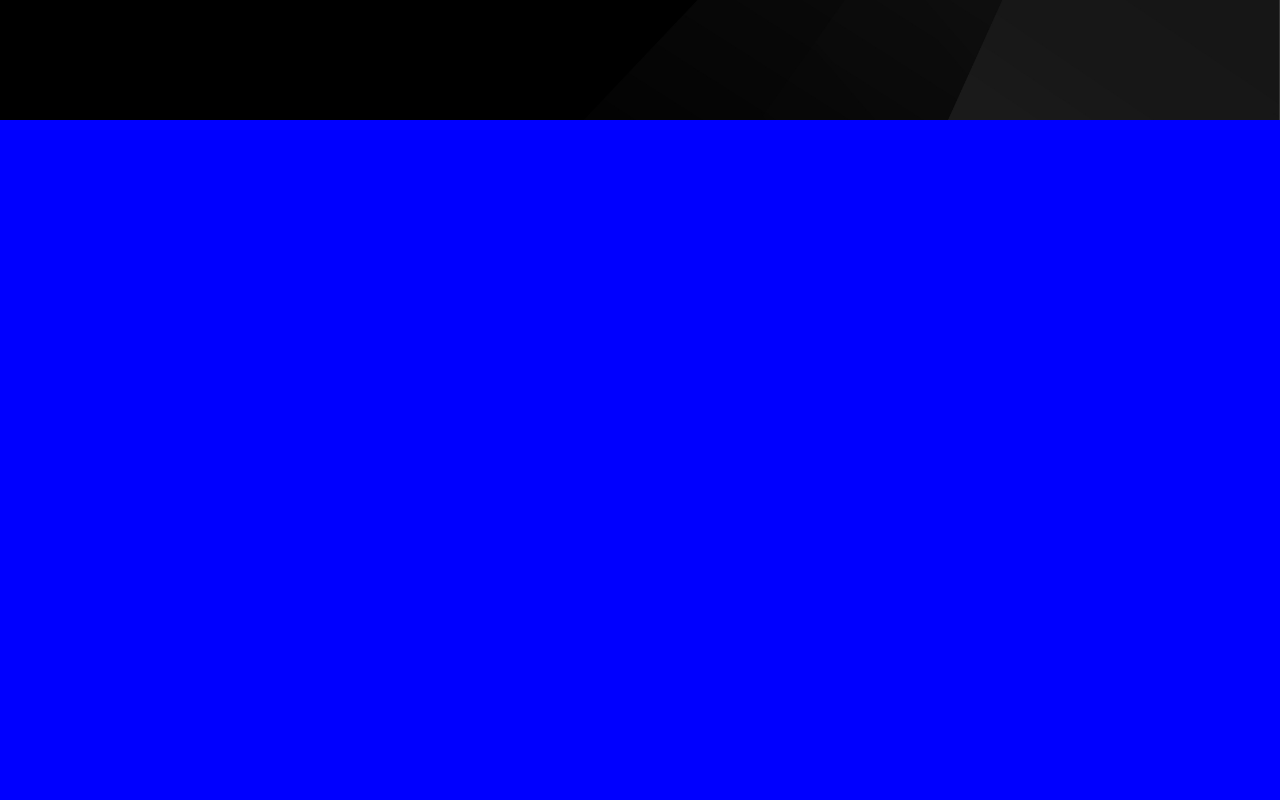
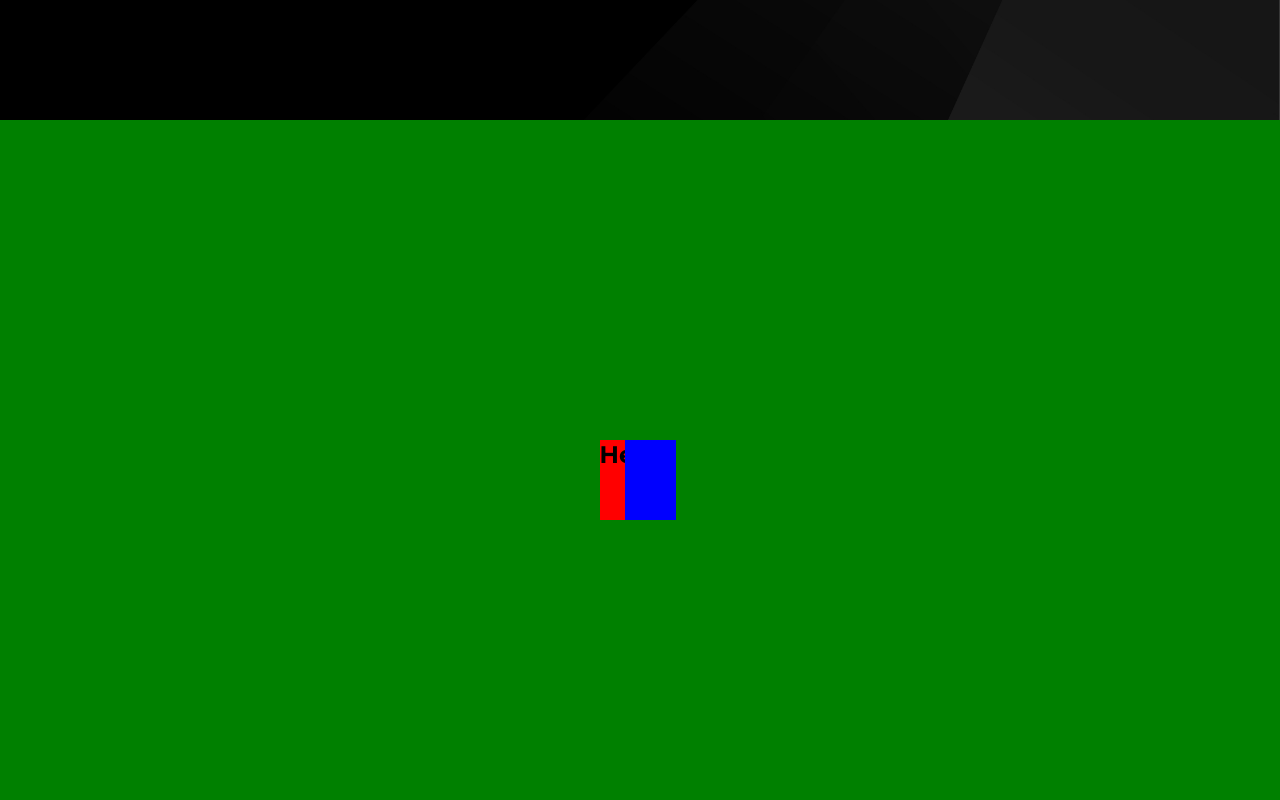
Before and after one commit to VimukthiMaduwantha/ccSoftware, a React (Create React App) app in the folder web_site/: page / in a window 1280 px wide. Shown: the part 680-1480 px from the top of the page. Built offline with nearby package versions, Linux system fonts and the light colour scheme; a web font is replaced by a local one.

Commit message:
new home

```diff
--- a/web_site/src/App.css
+++ b/web_site/src/App.css
@@ -113,3 +113,18 @@ section {
   transform: scale(1.01);
   transition: transform 0.5s ease;
 }
+
+
+.teamImage {
+  width: 300px;
+  height: 350px;
+  aspect-ratio: 3 / 2;
+  object-fit: cover;
+  transition: transform 0.3s ease-in-out;
+
+}
+
+.teamImage:hover {
+  transform: scale(1.05);
+
+}
--- a/web_site/src/pages/Home.js
+++ b/web_site/src/pages/Home.js
@@ -6,6 +6,7 @@ import back1 from '../images/tm.jpg'
 import back2 from '../images/huji23.jpg'
 import menu from '../images/n.png'
 import bloommark from '../images/bloommark.png'
+import homeBack from '../images/homeBack.jpg'
 
 
 function Home() {
@@ -17,9 +18,37 @@ function Home() {
             <div>
                 <BackgroundImage />
             </div>
-            <section className='section' style={{ background: 'blue' }}>
+            <section className='section'
+                style={{
+                    backgroundImage: `url(${homeBack})`,
+                    backgroundSize: 'cover',
+                    backgroundRepeat: 'no-repeat',
+                    backgroundPosition: 'center',
+                }}
+            >
+                <Box sx={{ display: 'flex', justifyContent: 'center', alignItems: "center", height: 'calc(100vh - 80px)', background: 'green' }}>
+                    <div >
+                        <Grid container sx={{ width: '95%' }}>
+                            <Grid item md={4} xs={12} sx={{ height: '10vh', background: 'red', }}>
+                                <h1>Hell</h1>
+                            </Grid>
+                            <Grid item md={8} xs={12} sx={{ height: '10vh', background: 'blue' }}>
+                                <Grid container spacing={2}>
+                                    <Grid item md={4} xs={4}>
 
-            </section>
+                                    </Grid>
+                                    <Grid item md={4} xs={4}>
+
+                                    </Grid>
+                                    <Grid item md={4} xs={4}>
+
+                                    </Grid>
+                                </Grid>
+                            </Grid>
+                        </Grid>
+                    </div>
+                </Box>
+            </section >
             <section className='section' style={{ background: 'red' }}>
 
             </section>
@@ -121,7 +150,7 @@ function Home() {
                             <Typography sx={{ color: 'white', fontFamily: "Montserrat, sans-serif", fontWeight: '500', fontSize: { md: '80px', xs: '70px' } }}>Let's Start</Typography>
                             <Typography sx={{ color: 'white', fontFamily: "Montserrat, sans-serif", fontWeight: '700', fontSize: { md: '20px', xs: '16px' } }}>Empowering businesses through custom software solutions. Your success, our code. #CCSoftwareSolutions</Typography>
                             <br />
-                            <a className="btnContact" href="/contactus">Contact Us</a>
+                            <a className="btnContact" href="/contactus">Get In Touch</a>
                         </div>
                     </Box>
                 </center>
--- a/web_site/src/pages/Team.js
+++ b/web_site/src/pages/Team.js
@@ -48,23 +48,21 @@ function Team() {
                         {teamMembers.map((e, i) => (
                             <Grid item md={3} xs={12} sx={{ display: 'flex', justifyContent: 'center', alignItems: 'center' }}>
                                 <Card sx={{
-                                    width: '300px', height: '400px', transition: 'transform 0.5s', borderRadius: '15px', background: 'black',
-                                    '&:hover': {
+                                    width: '300px', height: '400px'/* , transition: 'transform 0.5s' */, borderRadius: '15px', background: 'black',
+                                    /* '&:hover': {
                                         transform: 'scale(1.05)', // Enlarge the card on hover
                                         boxShadow: '1px 1px 12px rgba(77, 190, 233, 1)'
-                                    },
+                                    }, */
                                 }} >
-                                    <div>
+                                    <div style={{ overflow: 'hidden' }}>
                                         <img
                                             src={e.image}
-                                            style={{ width: '300px', height: '350px', aspectRatio: '3/2', objectFit: 'cover' }}
+                                            className='teamImage'
                                         />
                                     </div>
-                                    <div >
-                                        <center >
-                                            <Typography sx={{ color: '#A974D0', fontFamily: "Montserrat, sans-serif", fontWeight: '700' }}>{e.name}</Typography>
-                                            <Typography sx={{ color: '#4DBEE9', fontFamily: "Montserrat, sans-serif", fontWeight: '500' }}>{e.position}</Typography>
-                                        </center>
+                                    <div>
+                                        <Typography sx={{/*  color: '#A974D0' */color: 'white', opacity: '0.7', fontFamily: "Montserrat, sans-serif", fontWeight: '700' }}>{e.name}</Typography>
+                                        <Typography sx={{ /* color: '#4DBEE9' */color: 'white', opacity: '0.7', fontFamily: "Montserrat, sans-serif", fontWeight: '200', fontSize: '15px' }}>{e.position}</Typography>
                                     </div>
                                 </Card>
                             </Grid>
@@ -73,9 +71,10 @@ function Team() {
                 </Box>
             </center >
             <br />
+            <Box >
                 <center>
                     <Box sx={{
-                    height: { md: '80vh', xs: '50vh' },
+                        height: { md: '50vh', xs: '50vh' },
                         backgroundImage: `url(${back1})`,
                         backgroundSize: 'cover',
                         backgroundRepeat: 'no-repeat',
@@ -85,14 +84,15 @@ function Team() {
                         alignItems: 'center'
                     }}
                     >
-                    <div >
-                        <Typography sx={{ color: 'white', fontFamily: "Montserrat, sans-serif", fontWeight: '500', fontSize: '80px' }}>Let's Start</Typography>
-                        <Typography sx={{ color: 'white', fontFamily: "Montserrat, sans-serif", fontWeight: '700', fontSize: '20px' }}>Empowering businesses through custom software solutions. Your success, our code. #CCSoftwareSolutions</Typography>
+                        <div style={{ padding: '10px' }} >
+                            <Typography sx={{ color: 'white', fontFamily: "Montserrat, sans-serif", fontWeight: '500', fontSize: { md: '80px', xs: '70px' } }}>Let's Start</Typography>
+                            <Typography sx={{ color: 'white', fontFamily: "Montserrat, sans-serif", fontWeight: '700', fontSize: { md: '20px', xs: '16px' } }}>Empowering businesses through custom software solutions. Your success, our code. #CCSoftwareSolutions</Typography>
                             <br />
-                        <a className="btnContact" href="/contactus">Contact Us</a>
+                            <a className="btnContact" href="/contactus">Get In Touch</a>
                         </div>
                     </Box>
                 </center>
+            </Box>
         </>
     )
 }
```
Also changed, not shown: web_site/src/images/homeBack.jpg (added). Lines whose indentation alone changed are shown as unchanged.
